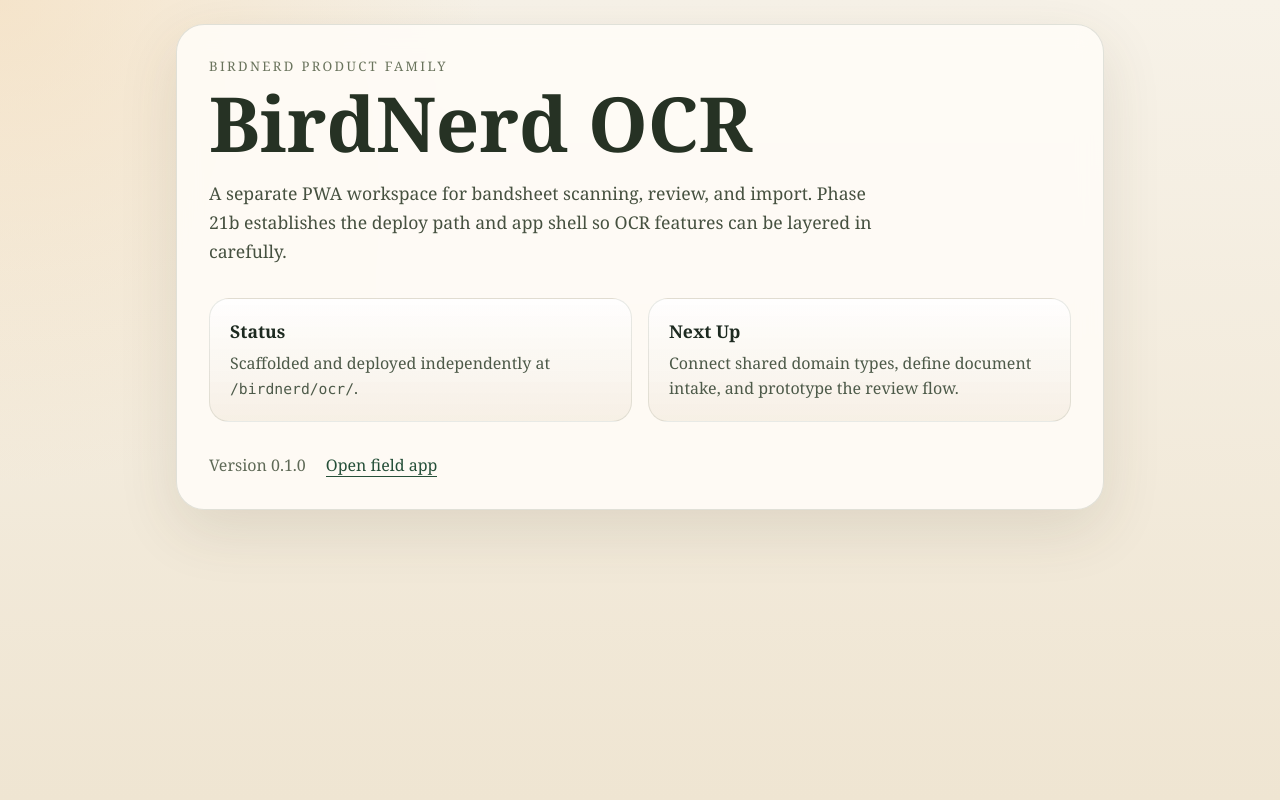
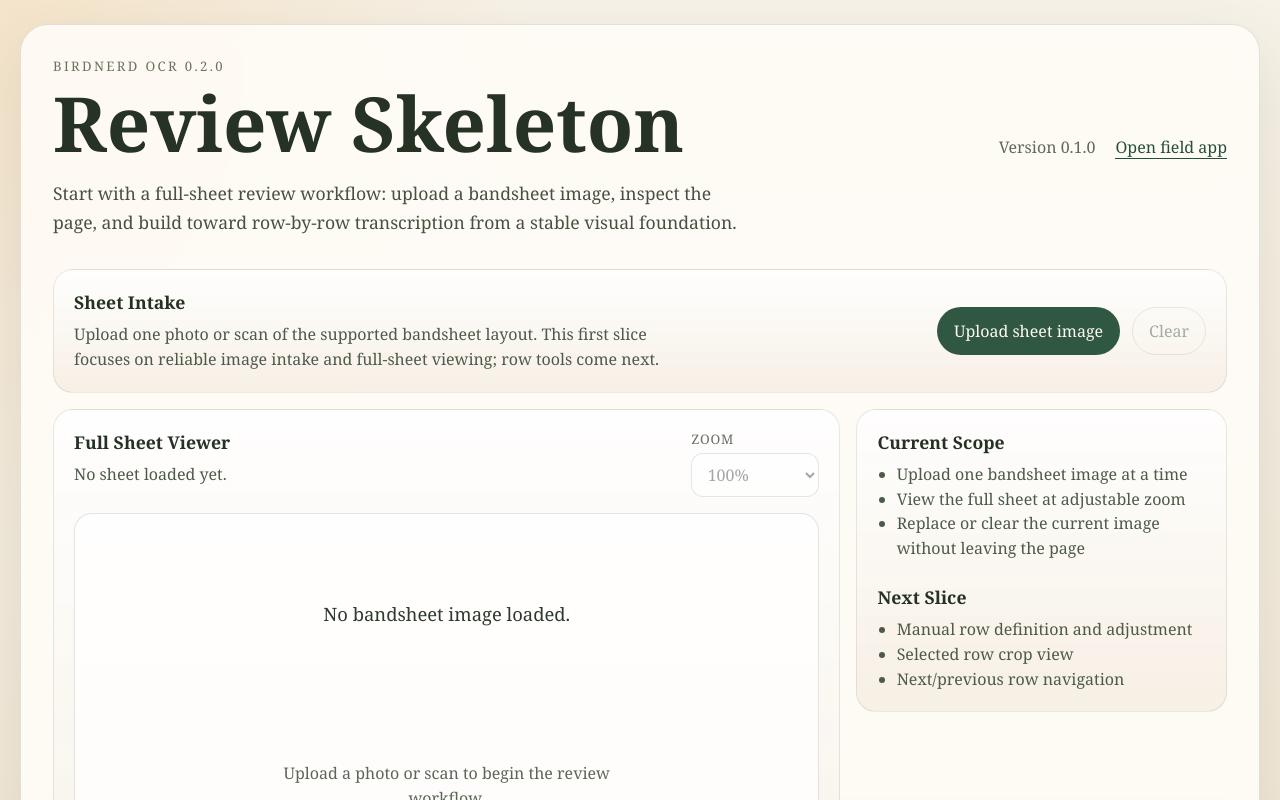
Before and after one commit to kenshih/birdnerd, a React (Vite) app in the folder apps/ocr/: page / in a window 1280 px wide. Shown: the top 800 px of the page. Built offline with nearby package versions, Linux system fonts and the light colour scheme.

Commit message:
add junco and updated plan

```diff
--- a/apps/ocr/src/App.tsx
+++ b/apps/ocr/src/App.tsx
@@ -1,4 +1,7 @@
+import { useEffect, useMemo, useState } from 'react'
 import { useRegisterSW } from 'virtual:pwa-register/react'
+
+const ZOOM_LEVELS = [0.5, 0.75, 1, 1.25, 1.5, 2] as const
 
 export default function App() {
   const {
@@ -6,32 +9,151 @@ export default function App() {
     updateServiceWorker,
   } = useRegisterSW()
 
+  const [selectedFile, setSelectedFile] = useState<File | null>(null)
+  const [zoom, setZoom] = useState<typeof ZOOM_LEVELS[number]>(1)
+
+  const imageUrl = useMemo(() => {
+    if (!selectedFile) return null
+    return URL.createObjectURL(selectedFile)
+  }, [selectedFile])
+
+  useEffect(() => {
+    if (!imageUrl) return
+
+    return () => {
+      URL.revokeObjectURL(imageUrl)
+    }
+  }, [imageUrl])
+
+  const handleFileChange = (event: React.ChangeEvent<HTMLInputElement>) => {
+    const file = event.target.files?.[0]
+    if (!file) return
+
+    setSelectedFile(file)
+    setZoom(1)
+  }
+
+  const clearSheet = () => {
+    setSelectedFile(null)
+    setZoom(1)
+  }
+
   return (
     <main className="shell">
       <section className="hero">
-        <p className="eyebrow">BirdNerd Product Family</p>
-        <h1>BirdNerd OCR</h1>
-        <p className="lede">
-          A separate PWA workspace for bandsheet scanning, review, and import.
-          Phase 21b establishes the deploy path and app shell so OCR features can
-          be layered in carefully.
-        </p>
+        <div className="hero-header">
+          <div>
+            <p className="eyebrow">BirdNerd OCR 0.2.0</p>
+            <h1>Review Skeleton</h1>
+            <p className="lede">
+              Start with a full-sheet review workflow: upload a bandsheet image,
+              inspect the page, and build toward row-by-row transcription from a
+              stable visual foundation.
+            </p>
+          </div>
 
-        <div className="card-row">
-          <article className="card">
-            <h2>Status</h2>
-            <p>Scaffolded and deployed independently at <code>/birdnerd/ocr/</code>.</p>
-          </article>
-          <article className="card">
-            <h2>Next Up</h2>
-            <p>Connect shared domain types, define document intake, and prototype the review flow.</p>
-          </article>
+          <div className="meta">
+            <span>Version {__APP_VERSION__}</span>
+            <a href="/birdnerd/" className="link">Open field app</a>
+          </div>
         </div>
 
-        <div className="meta">
-          <span>Version {__APP_VERSION__}</span>
-          <a href="/birdnerd/" className="link">Open field app</a>
-        </div>
+        <section className="toolbar card">
+          <div className="toolbar-copy">
+            <h2>Sheet Intake</h2>
+            <p>
+              Upload one photo or scan of the supported bandsheet layout. This
+              first slice focuses on reliable image intake and full-sheet viewing;
+              row tools come next.
+            </p>
+          </div>
+
+          <div className="toolbar-actions">
+            <label className="button primary">
+              <input
+                className="sr-only"
+                type="file"
+                accept="image/*"
+                onChange={handleFileChange}
+              />
+              {selectedFile ? 'Replace sheet image' : 'Upload sheet image'}
+            </label>
+
+            <button
+              className="button secondary"
+              type="button"
+              onClick={clearSheet}
+              disabled={!selectedFile}
+            >
+              Clear
+            </button>
+          </div>
+        </section>
+
+        <section className="workspace">
+          <article className="viewer card viewer-card">
+            <div className="viewer-topbar">
+              <div>
+                <h2>Full Sheet Viewer</h2>
+                <p>
+                  {selectedFile
+                    ? `Loaded: ${selectedFile.name}`
+                    : 'No sheet loaded yet.'}
+                </p>
+              </div>
+
+              <div className="zoom-controls">
+                <label htmlFor="zoom-level">Zoom</label>
+                <select
+                  id="zoom-level"
+                  value={String(zoom)}
+                  onChange={(event) => setZoom(Number(event.target.value) as typeof ZOOM_LEVELS[number])}
+                  disabled={!selectedFile}
+                >
+                  {ZOOM_LEVELS.map((level) => (
+                    <option key={level} value={level}>
+                      {Math.round(level * 100)}%
+                    </option>
+                  ))}
+                </select>
+              </div>
+            </div>
+
+            <div className="viewer-surface">
+              {imageUrl ? (
+                <div className="image-scroll">
+                  <img
+                    className="sheet-image"
+                    src={imageUrl}
+                    alt="Uploaded bandsheet"
+                    style={{ width: `${zoom * 100}%` }}
+                  />
+                </div>
+              ) : (
+                <div className="empty-state">
+                  <p>No bandsheet image loaded.</p>
+                  <span>Upload a photo or scan to begin the review workflow.</span>
+                </div>
+              )}
+            </div>
+          </article>
+
+          <aside className="card side-panel">
+            <h2>Current Scope</h2>
+            <ul className="scope-list">
+              <li>Upload one bandsheet image at a time</li>
+              <li>View the full sheet at adjustable zoom</li>
+              <li>Replace or clear the current image without leaving the page</li>
+            </ul>
+
+            <h2>Next Slice</h2>
+            <ul className="scope-list">
+              <li>Manual row definition and adjustment</li>
+              <li>Selected row crop view</li>
+              <li>Next/previous row navigation</li>
+            </ul>
+          </aside>
+        </section>
 
         {needRefresh && (
           <button className="update" onClick={() => updateServiceWorker(true)}>
--- a/apps/ocr/src/index.css
+++ b/apps/ocr/src/index.css
@@ -43,13 +43,25 @@ code {
   font-size: 0.92em;
 }
 
+.sr-only {
+  position: absolute;
+  width: 1px;
+  height: 1px;
+  padding: 0;
+  margin: -1px;
+  overflow: hidden;
+  clip: rect(0, 0, 0, 0);
+  white-space: nowrap;
+  border: 0;
+}
+
 .shell {
   min-height: 100dvh;
   padding: max(1.5rem, env(safe-area-inset-top)) 1.25rem 1.5rem;
 }
 
 .hero {
-  max-width: 58rem;
+  max-width: 86rem;
   margin: 0 auto;
   padding: 2rem;
   border: 1px solid rgba(73, 90, 69, 0.16);
@@ -57,6 +69,13 @@ code {
   background: rgba(255, 252, 247, 0.88);
   box-shadow: 0 20px 60px rgba(78, 65, 41, 0.12);
   backdrop-filter: blur(12px);
+}
+
+.hero-header {
+  display: flex;
+  flex-wrap: wrap;
+  justify-content: space-between;
+  gap: 1.5rem;
 }
 
 .eyebrow {
@@ -74,19 +93,18 @@ h1 {
   color: #263224;
 }
 
+h2 {
+  margin: 0;
+  font-size: 1.1rem;
+  color: #243124;
+}
+
 .lede {
-  max-width: 42rem;
+  max-width: 44rem;
   margin: 1.25rem 0 0;
   font-size: 1.1rem;
   line-height: 1.65;
   color: #465140;
-}
-
-.card-row {
-  display: grid;
-  grid-template-columns: repeat(auto-fit, minmax(220px, 1fr));
-  gap: 1rem;
-  margin-top: 2rem;
 }
 
 .card {
@@ -96,23 +114,11 @@ h1 {
   border: 1px solid rgba(65, 86, 60, 0.12);
 }
 
-.card h2 {
-  margin: 0 0 0.5rem;
-  font-size: 1.1rem;
-}
-
-.card p {
-  margin: 0;
-  line-height: 1.55;
-  color: #4d5a49;
-}
-
 .meta {
   display: flex;
   flex-wrap: wrap;
   gap: 0.9rem 1.25rem;
   align-items: center;
-  margin-top: 2rem;
   color: #5f6a57;
 }
 
@@ -120,6 +126,159 @@ h1 {
   color: #254f38;
   text-decoration: none;
   border-bottom: 1px solid currentColor;
+}
+
+.toolbar {
+  display: flex;
+  flex-wrap: wrap;
+  justify-content: space-between;
+  gap: 1.25rem;
+  margin-top: 2rem;
+}
+
+.toolbar-copy {
+  max-width: 38rem;
+}
+
+.toolbar-copy p,
+.viewer-topbar p,
+.scope-list {
+  margin: 0.5rem 0 0;
+  line-height: 1.55;
+  color: #4d5a49;
+}
+
+.toolbar-actions {
+  display: flex;
+  flex-wrap: wrap;
+  gap: 0.75rem;
+  align-items: center;
+}
+
+.button {
+  display: inline-flex;
+  align-items: center;
+  justify-content: center;
+  min-height: 2.8rem;
+  padding: 0.75rem 1rem;
+  border-radius: 999px;
+  border: 1px solid transparent;
+  text-decoration: none;
+}
+
+.button.primary {
+  background: #2f5741;
+  color: #fffaf3;
+}
+
+.button.secondary {
+  background: transparent;
+  color: #35513d;
+  border-color: rgba(47, 87, 65, 0.25);
+}
+
+.button:disabled {
+  opacity: 0.45;
+  cursor: not-allowed;
+}
+
+.workspace {
+  display: grid;
+  grid-template-columns: minmax(0, 1.7fr) minmax(18rem, 0.8fr);
+  gap: 1rem;
+  margin-top: 1rem;
+}
+
+.viewer-card {
+  display: flex;
+  flex-direction: column;
+  min-height: 38rem;
+}
+
+.viewer-topbar {
+  display: flex;
+  flex-wrap: wrap;
+  justify-content: space-between;
+  gap: 1rem;
+}
+
+.zoom-controls {
+  display: flex;
+  flex-direction: column;
+  gap: 0.35rem;
+  min-width: 8rem;
+}
+
+.zoom-controls label {
+  font-size: 0.82rem;
+  letter-spacing: 0.06em;
+  text-transform: uppercase;
+  color: #67705f;
+}
+
+.zoom-controls select {
+  border: 1px solid rgba(47, 87, 65, 0.2);
+  border-radius: 12px;
+  padding: 0.55rem 0.7rem;
+  background: rgba(255, 255, 255, 0.9);
+}
+
+.viewer-surface {
+  flex: 1;
+  min-height: 0;
+  margin-top: 1rem;
+  border: 1px solid rgba(56, 76, 55, 0.14);
+  border-radius: 18px;
+  background: rgba(255, 255, 255, 0.72);
+  overflow: hidden;
+}
+
+.image-scroll {
+  width: 100%;
+  height: 100%;
+  overflow: auto;
+  padding: 1rem;
+}
+
+.sheet-image {
+  display: block;
+  min-width: 30rem;
+  max-width: none;
+  border-radius: 14px;
+  box-shadow: 0 16px 40px rgba(41, 34, 22, 0.16);
+}
+
+.empty-state {
+  display: grid;
+  place-items: center;
+  min-height: 24rem;
+  padding: 1.5rem;
+  text-align: center;
+}
+
+.empty-state p {
+  margin: 0;
+  font-size: 1.15rem;
+  color: #2d3a2d;
+}
+
+.empty-state span {
+  margin-top: 0.6rem;
+  max-width: 24rem;
+  line-height: 1.55;
+  color: #5b6656;
+}
+
+.side-panel {
+  align-self: start;
+}
+
+.scope-list {
+  padding-left: 1.2rem;
+}
+
+.scope-list + h2 {
+  margin-top: 1.5rem;
 }
 
 .update {
@@ -131,6 +290,16 @@ h1 {
   color: #fffaf3;
 }
 
+@media (max-width: 900px) {
+  .workspace {
+    grid-template-columns: 1fr;
+  }
+
+  .viewer-card {
+    min-height: 30rem;
+  }
+}
+
 @media (max-width: 640px) {
   .hero {
     padding: 1.35rem;
@@ -140,4 +309,8 @@ h1 {
   .lede {
     font-size: 1rem;
   }
+
+  .sheet-image {
+    min-width: 20rem;
+  }
 }
```
Also changed, not shown: 3 other files (tests, documents, lock files or other folders).
